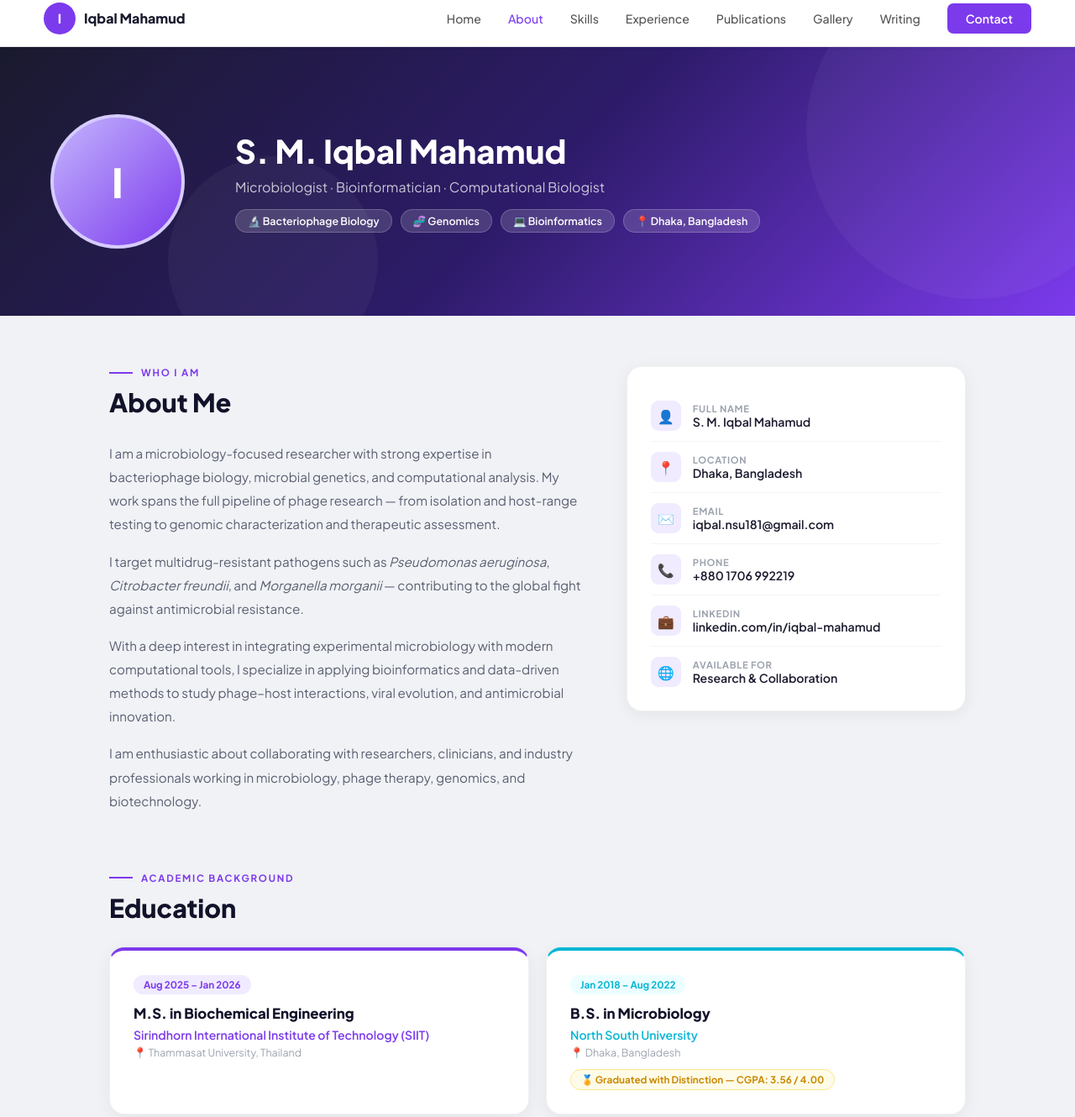
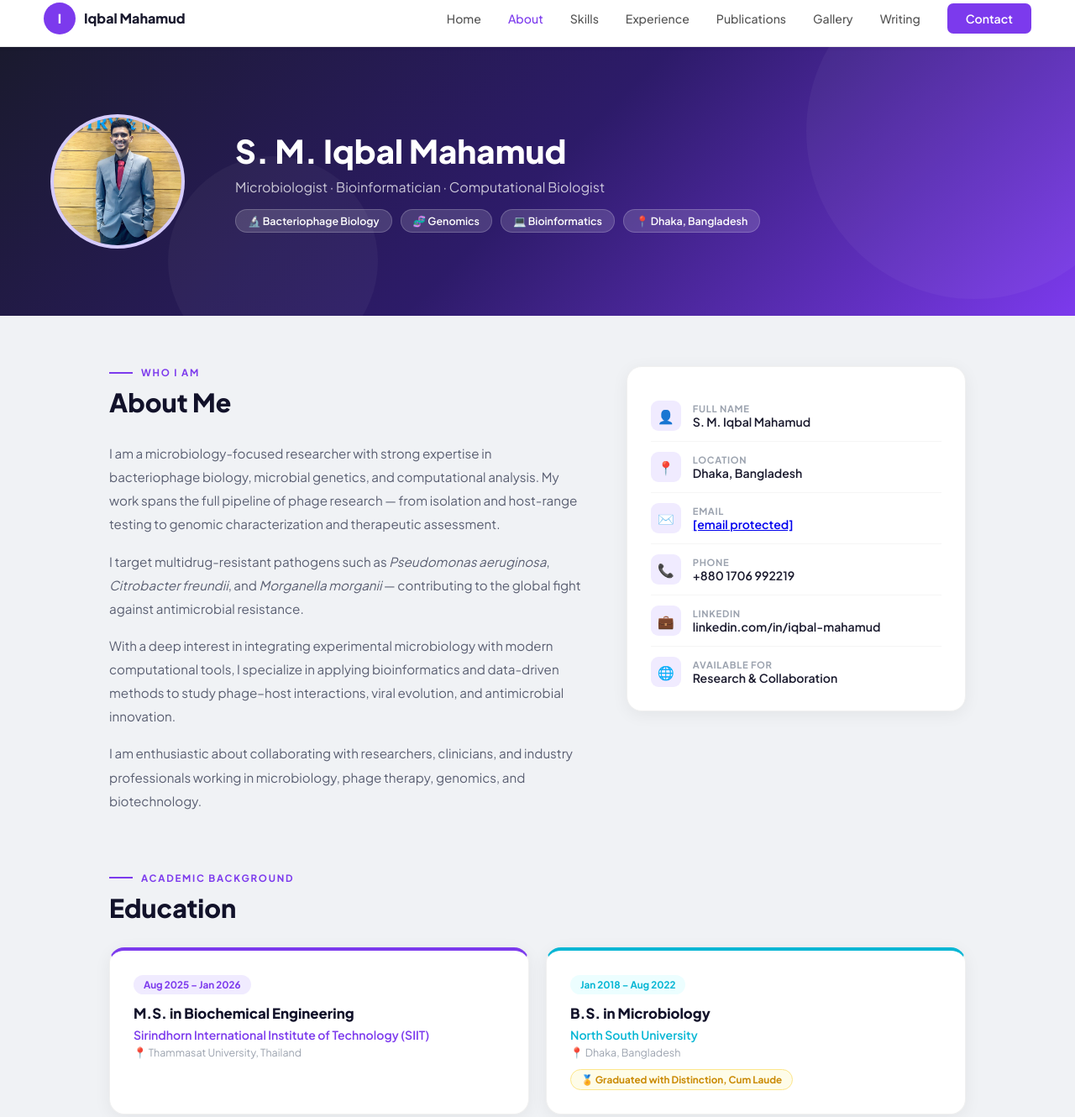
Before and after one commit to imnayon/imnayon.github.io, a plain HTML site: page about.html in a window 1280 px wide. Shown: the part 12-1342 px from the top of the page at 84% size. Drawn offline with Linux system fonts and the light colour scheme.

Commit message:
Update about.html

```diff
--- a/about.html
+++ b/about.html
@@ -43,15 +43,9 @@ nav { position: fixed; top: 0; left: 0; right: 0; height: 68px; background: #fff
   border: 4px solid rgba(255,255,255,0.3);
   overflow: hidden; flex-shrink: 0; position: relative; z-index: 2;
   background: #c4b5fd;
-  cursor: pointer;
 }
 .banner-photo img { width: 100%; height: 100%; object-fit: cover; object-position: center top; }
-.banner-photo .photo-placeholder {
-  width: 100%; height: 100%;
-  background: linear-gradient(135deg, #c4b5fd, #7C3AED);
-  display: flex; align-items: center; justify-content: center;
-  font-size: 3rem; color: white; font-weight: 800;
-}
+
 .banner-text { position: relative; z-index: 2; }
 .banner-text h1 { font-size: 2.4rem; font-weight: 800; color: white; margin-bottom: 8px; }
 .banner-text p { color: rgba(255,255,255,0.75); font-size: 1rem; margin-bottom: 16px; }
@@ -150,7 +144,7 @@ nav { position: fixed; top: 0; left: 0; right: 0; height: 68px; background: #fff
 <div class="page">
   <div class="about-banner">
     <div class="banner-photo">
-      <div class="photo-placeholder">I</div>
+      <img src="nayan.jpg" alt="S. M. Iqbal Mahamud"/>
     </div>
     <div class="banner-text">
       <h1>S. M. Iqbal Mahamud</h1>
@@ -181,7 +175,7 @@ nav { position: fixed; top: 0; left: 0; right: 0; height: 68px; background: #fff
       <div class="info-card">
         <div class="info-row"><div class="info-icon">👤</div><div><div class="info-label">Full Name</div><div class="info-value">S. M. Iqbal Mahamud</div></div></div>
         <div class="info-row"><div class="info-icon">📍</div><div><div class="info-label">Location</div><div class="info-value">Dhaka, Bangladesh</div></div></div>
-        <div class="info-row"><div class="info-icon">✉️</div><div><div class="info-label">Email</div><div class="info-value">iqbal.nsu181@gmail.com</div></div></div>
+        <div class="info-row"><div class="info-icon">✉️</div><div><div class="info-label">Email</div><div class="info-value"><a href="/cdn-cgi/l/email-protection" class="__cf_email__" data-cfemail="dbb2aab9bab7f5b5a8aeeae3ea9bbcb6bab2b7f5b8b4b6">[email&#160;protected]</a></div></div></div>
         <div class="info-row"><div class="info-icon">📞</div><div><div class="info-label">Phone</div><div class="info-value">+880 1706 992219</div></div></div>
         <div class="info-row"><div class="info-icon">💼</div><div><div class="info-label">LinkedIn</div><div class="info-value">linkedin.com/in/iqbal-mahamud</div></div></div>
         <div class="info-row"><div class="info-icon">🌐</div><div><div class="info-label">Available For</div><div class="info-value">Research & Collaboration</div></div></div>
@@ -204,7 +198,7 @@ nav { position: fixed; top: 0; left: 0; right: 0; height: 68px; background: #fff
           <div class="edu-degree">B.S. in Microbiology</div>
           <div class="edu-school">North South University</div>
           <div class="edu-location">📍 Dhaka, Bangladesh</div>
-          <div class="edu-badge">🏅 Graduated with Distinction — CGPA: 3.56 / 4.00</div>
+          <div class="edu-badge">🏅 Graduated with Distinction, Cum Laude</div>
         </div>
       </div>
     </div>
@@ -219,11 +213,4 @@ nav { position: fixed; top: 0; left: 0; right: 0; height: 68px; background: #fff
         <div class="interest-card"><div class="interest-icon">💊</div><div class="interest-title">Phage Therapy</div><div class="interest-desc">Developing next-generation phage-based strategies to combat antimicrobial resistance.</div></div>
         <div class="interest-card"><div class="interest-icon">💻</div><div class="interest-title">Bioinformatics</div><div class="interest-desc">Python, Linux, and data analysis tools applied to microbiology and genomics research.</div></div>
         <div class="interest-card"><div class="interest-icon">🔬</div><div class="interest-title">Molecular Biology</div><div class="interest-desc">Experimental design, data collection, and molecular techniques in lab settings.</div></div>
-        <div class="interest-card"><div class="interest-icon">📚</div><div class="interest-title">Science Education</div><div class="interest-desc">Teaching biology and microbiology, mentoring students, and simplifying complex concepts.</div></div>
-      </div>
-    </div>
-
-  </div>
-</div>
-</body>
-</html>
+        <div class="interest-card"><div class="interest-icon">📚</div><div class="interest-title">Science Education</div><div class="interest-desc">Teaching biology and microbiology
```
